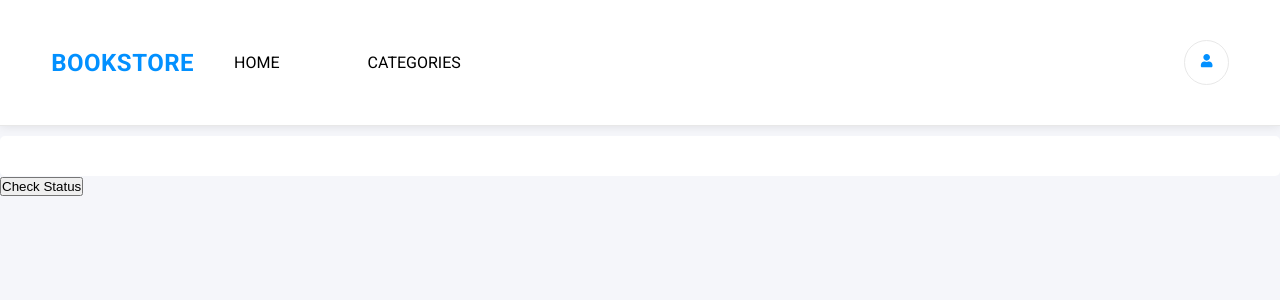
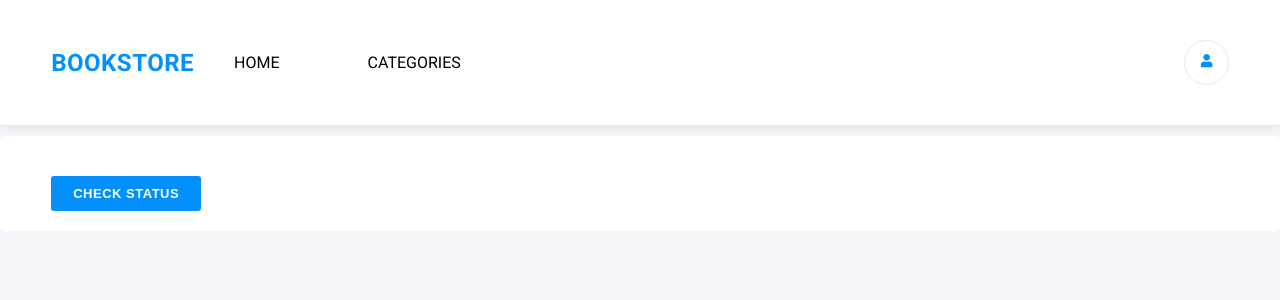
Before and after one commit to MohamedHNoor/bookstore, a React (Create React App) app: page /categories in a window 1280 px wide. Shown: the top 300 px of the page. Built offline with nearby package versions, Linux system fonts and the light colour scheme.

Commit message:
Modified src/pages/Categories.js

```diff
--- a/src/pages/Categories.js
+++ b/src/pages/Categories.js
@@ -14,10 +14,10 @@ const Categories = () => {
     <>
       <div className="categories">
         <h2>{categories}</h2>
+        <button type="button" className="btn-categries" onClick={status}>
+          Check Status
+        </button>
       </div>
-      <button type="button" onClick={status}>
-        Check Status
-      </button>
     </>
   );
 };
```
